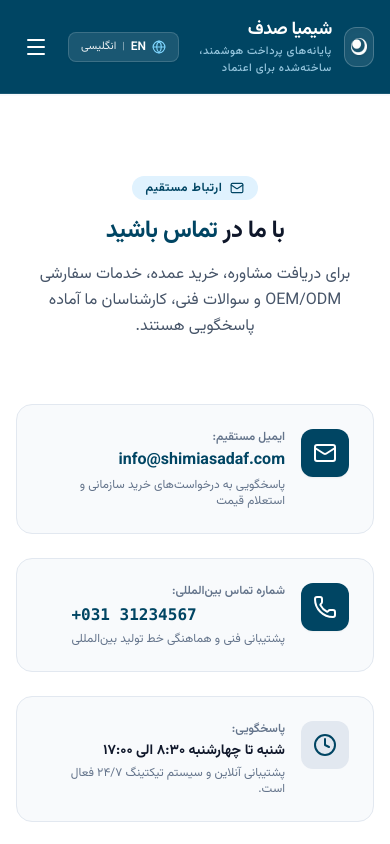
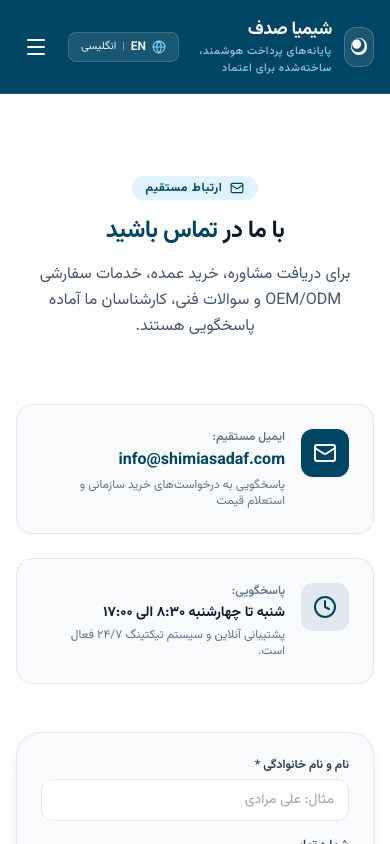
Before and after one commit to Ali-Khalilian/shimiasadaf, a Next.js app: page /contact in a window 390 px wide. Shown: the top 844 px of the page. Built offline with nearby package versions, Linux system fonts and the light colour scheme.

Commit message:
remove phone cards

```diff
--- a/src/components/ContactSection.jsx
+++ b/src/components/ContactSection.jsx
@@ -75,27 +75,6 @@
                 </a>
                 <p className="text-xs text-slate-500 mt-1">
                   {isRtl ? 'پاسخگویی به درخواست‌های خرید سازمانی و استعلام قیمت' : 'Inquiries for enterprise orders & price quotes'}
-                </p>
-              </div>
-            </div>
-
-            {/* Phone Card */}
-            <div className="p-6 bg-slate-50 border border-slate-200 rounded-2xl flex items-start gap-4 shadow-xs hover:border-primary transition-all">
-              <div className="w-12 h-12 rounded-xl bg-primary text-white flex items-center justify-center shrink-0 shadow-sm">
-                <Phone className="w-6 h-6" />
-              </div>
-              <div>
-                <div className="text-xs font-semibold text-slate-500 mb-1">
-                  {c.phoneLabel}
-                </div>
-                <p
-                  className="text-base sm:text-lg font-bold text-primary hover:underline font-mono"
-                  dir="ltr"
-                >
-                  +031 31234567
-                </p>
-                <p className="text-xs text-slate-500 mt-1">
-                  {isRtl ? 'پشتیبانی فنی و هماهنگی خط تولید بین‌المللی' : 'Technical support & international line coordination'}
                 </p>
               </div>
             </div>
--- a/src/components/SupportBanner.jsx
+++ b/src/components/SupportBanner.jsx
@@ -88,21 +88,6 @@
                   </div>
                 </div>
               </a>
-
-              <a
-                href="tel:+8613522300616"
-                className="p-4 bg-white border border-slate-200 rounded-2xl flex items-center gap-3.5 hover:border-primary hover:shadow-md transition-all group"
-              >
-                <div className="w-11 h-11 rounded-xl bg-sky-50 text-primary flex items-center justify-center group-hover:scale-105 transition-transform">
-                  <PhoneCall className="w-5 h-5" />
-                </div>
-                <div>
-                  <div className="text-xs text-slate-500">{isRtl ? 'تماس با کارشناس' : 'Technical Hotline'}</div>
-                  <div className="text-sm font-bold text-slate-900 font-mono" dir="ltr">
-                    +86 13522300616
-                  </div>
-                </div>
-              </a>
             </div>
 
             <button
```
